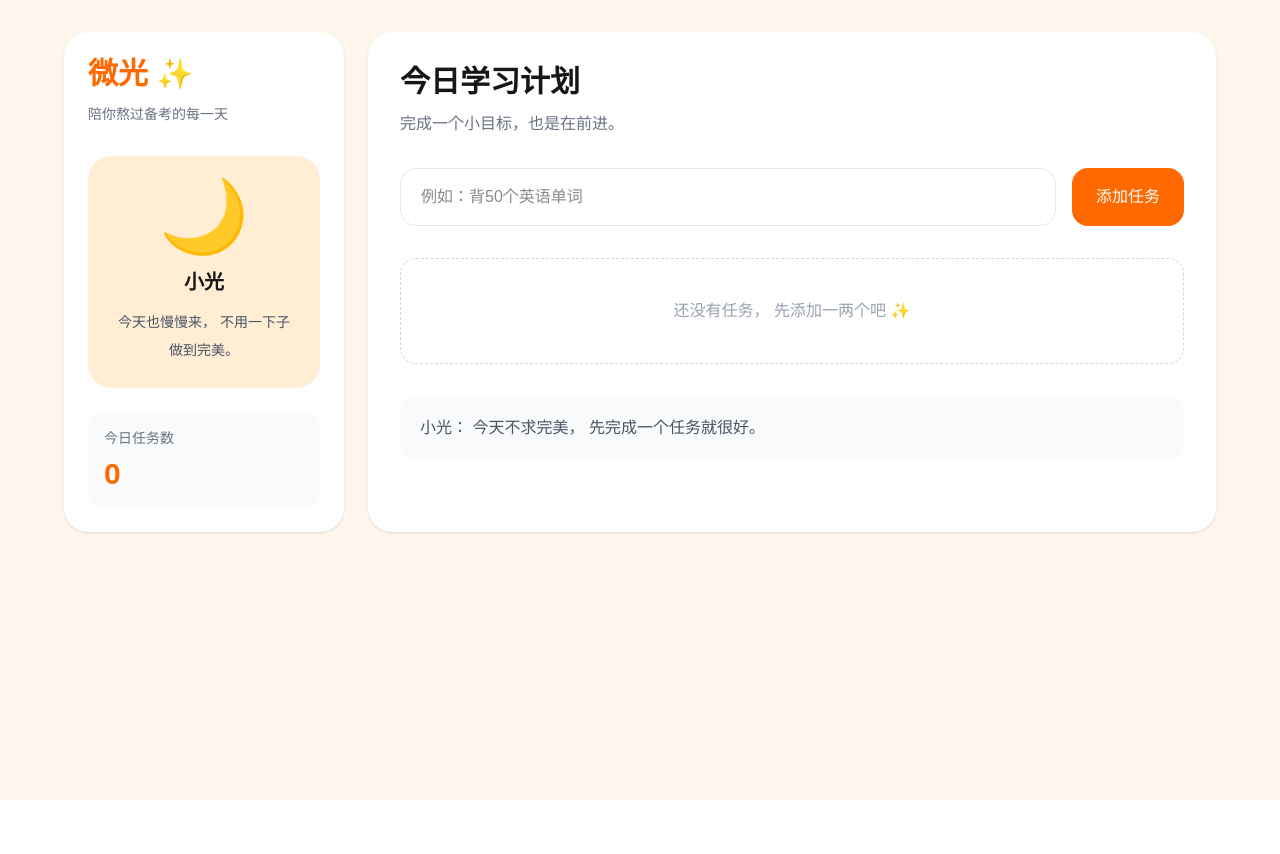
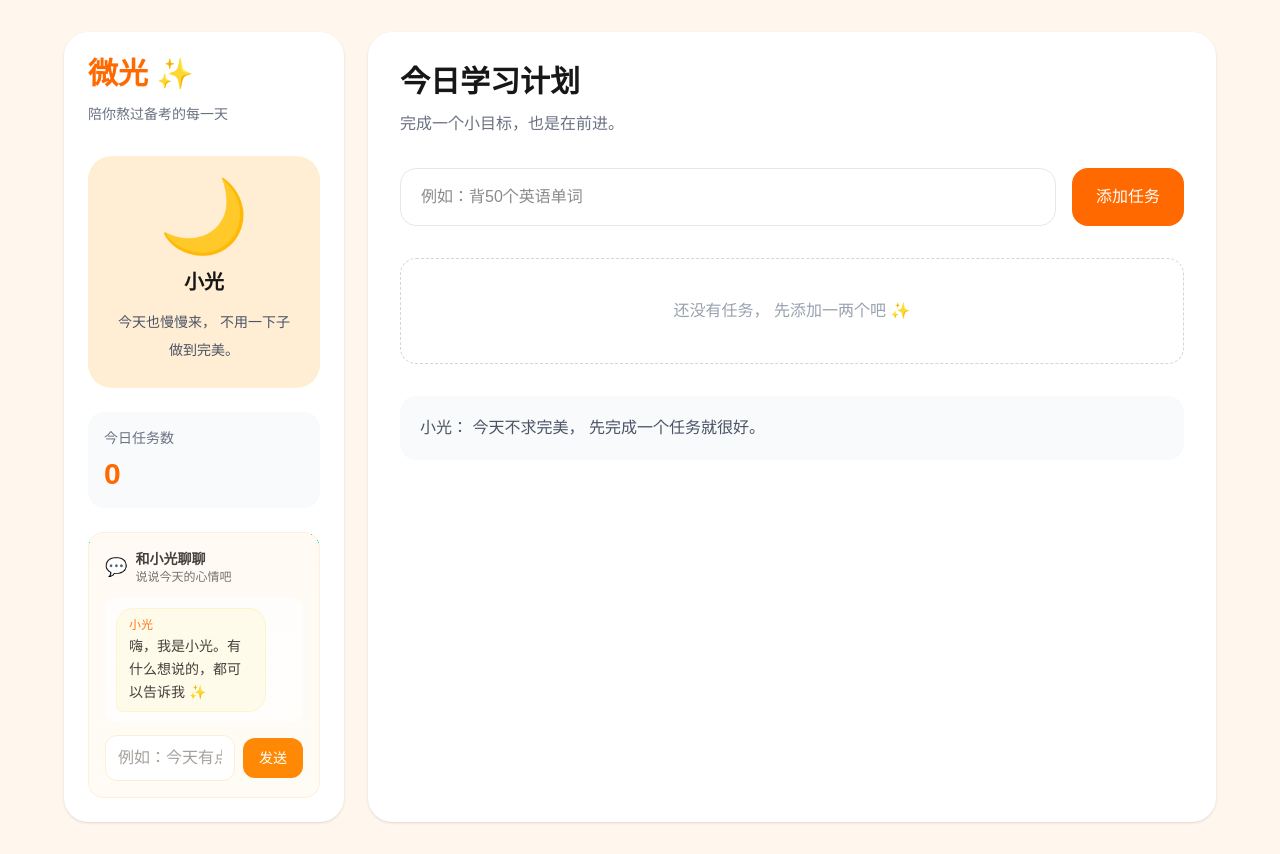
Before and after one commit to fc1213897-beep/weiguang-app, a Next.js app: page / in a window 1280 px wide. Before the commit the page ends 800 px from the top, so only its background shows below. Built offline with nearby package versions, Linux system fonts and the light colour scheme.

Commit message:
增加会话（没接API）功能

```diff
--- a/app/page.tsx
+++ b/app/page.tsx
@@ -1,6 +1,7 @@
 "use client";
 
 import { useState } from "react";
+import AIChat from "@/components/AIChat";
 import TaskCard from "@/components/TaskCard";
 
 export default function Home() {
@@ -65,6 +66,8 @@ export default function Home() {
               {tasks.length}
             </p>
           </div>
+
+          <AIChat />
         </aside>
 
         {/* 右侧区域 */}
--- /dev/null
+++ b/components/AIChat.tsx
@@ -0,0 +1,148 @@
+"use client";
+
+import { useEffect, useRef, useState } from "react";
+
+type Message = {
+  id: number;
+  role: "user" | "assistant";
+  text: string;
+};
+
+const DEFAULT_REPLIES = [
+  "今天先完成一个小目标就很好。",
+  "累的话可以慢一点，我们一点点来。",
+  "哪怕只是背 5 个单词，也是在前进。",
+  "不用一下子做到完美，有在努力就够了。",
+  "我在这儿陪你，一步一步来。",
+];
+
+function getGentleReply(userText: string, index: number): string {
+  const t = userText;
+
+  if (/累|疲|困|睡/.test(t)) {
+    return "累的话就歇一歇也没关系，缓过来了我们再慢慢开始。";
+  }
+  if (/焦虑|烦|压力|慌|内耗/.test(t)) {
+    return "别急，我们先做眼前这一小步，就已经很好了。";
+  }
+  if (/不想|摆烂|放弃|学不动/.test(t)) {
+    return "那今天先完成一个最小的任务吧，也算是在往前走。";
+  }
+  if (/难|学不会|看不懂|跟不上/.test(t)) {
+    return "难的时候很正常，拆成小一点，就会轻松很多。";
+  }
+  if (/坚持|长期|备考|考研/.test(t)) {
+    return "长期的事本来就需要耐心，你能走到这里已经很棒了。";
+  }
+
+  return DEFAULT_REPLIES[index % DEFAULT_REPLIES.length];
+}
+
+export default function AIChat() {
+  const [input, setInput] = useState("");
+  const [messages, setMessages] = useState<Message[]>([
+    {
+      id: 0,
+      role: "assistant",
+      text: "嗨，我是小光。有什么想说的，都可以告诉我 ✨",
+    },
+  ]);
+  const [replyIndex, setReplyIndex] = useState(0);
+  const listRef = useRef<HTMLDivElement>(null);
+  const idRef = useRef(1);
+
+  useEffect(() => {
+    const el = listRef.current;
+    if (el) {
+      el.scrollTop = el.scrollHeight;
+    }
+  }, [messages]);
+
+  function sendMessage() {
+    const value = input.trim();
+    if (!value) return;
+
+    const userMsg: Message = {
+      id: idRef.current++,
+      role: "user",
+      text: value,
+    };
+
+    const assistantText = getGentleReply(value, replyIndex);
+    const assistantMsg: Message = {
+      id: idRef.current++,
+      role: "assistant",
+      text: assistantText,
+    };
+
+    setMessages((prev) => [...prev, userMsg, assistantMsg]);
+    setReplyIndex((i) => i + 1);
+    setInput("");
+  }
+
+  function handleKeyDown(e: React.KeyboardEvent<HTMLInputElement>) {
+    if (e.key === "Enter" && !e.shiftKey) {
+      e.preventDefault();
+      sendMessage();
+    }
+  }
+
+  return (
+    <div className="mt-4 flex flex-col rounded-2xl border border-orange-100/80 bg-gradient-to-b from-orange-50/60 to-[#FFFBF5] p-3 sm:mt-6 sm:p-4">
+      <div className="mb-3 flex items-center gap-2">
+        <span className="text-lg" aria-hidden>
+          💬
+        </span>
+        <div className="min-w-0">
+          <p className="text-sm font-semibold text-stone-700">和小光聊聊</p>
+          <p className="text-xs text-stone-500">说说今天的心情吧</p>
+        </div>
+      </div>
+
+      <div
+        ref={listRef}
+        className="mb-3 max-h-44 space-y-2.5 overflow-y-auto rounded-xl bg-white/70 p-2.5 sm:max-h-52 sm:p-3"
+      >
+        {messages.map((msg) => (
+          <div
+            key={msg.id}
+            className={`flex ${msg.role === "user" ? "justify-end" : "justify-start"}`}
+          >
+            <div
+              className={[
+                "max-w-[92%] rounded-2xl px-3 py-2 text-sm leading-relaxed sm:max-w-[85%]",
+                msg.role === "user"
+                  ? "rounded-br-md bg-orange-400 text-white"
+                  : "rounded-bl-md bg-amber-50 text-stone-700 ring-1 ring-amber-100/80",
+              ].join(" ")}
+            >
+              {msg.role === "assistant" && (
+                <span className="mb-0.5 block text-xs font-medium text-orange-500/90">
+                  小光
+                </span>
+              )}
+              {msg.text}
+            </div>
+          </div>
+        ))}
+      </div>
+
+      <div className="flex flex-col gap-2 sm:flex-row sm:items-center">
+        <input
+          className="w-full flex-1 rounded-xl border border-orange-100 bg-white px-3 py-2.5 text-sm outline-none placeholder:text-stone-400 focus:border-orange-300 sm:text-base"
+          placeholder="例如：今天有点累…"
+          value={input}
+          onChange={(e) => setInput(e.target.value)}
+          onKeyDown={handleKeyDown}
+        />
+        <button
+          type="button"
+          className="w-full shrink-0 rounded-xl bg-orange-400 px-4 py-2.5 text-sm font-medium text-white transition hover:bg-orange-500 sm:w-auto"
+          onClick={sendMessage}
+        >
+          发送
+        </button>
+      </div>
+    </div>
+  );
+}
```
